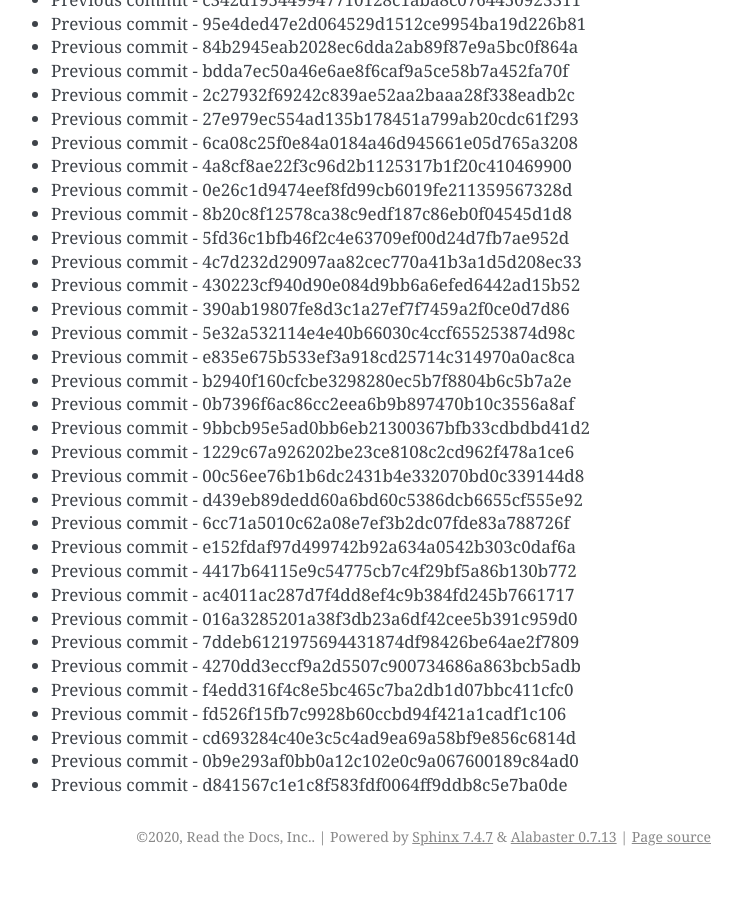
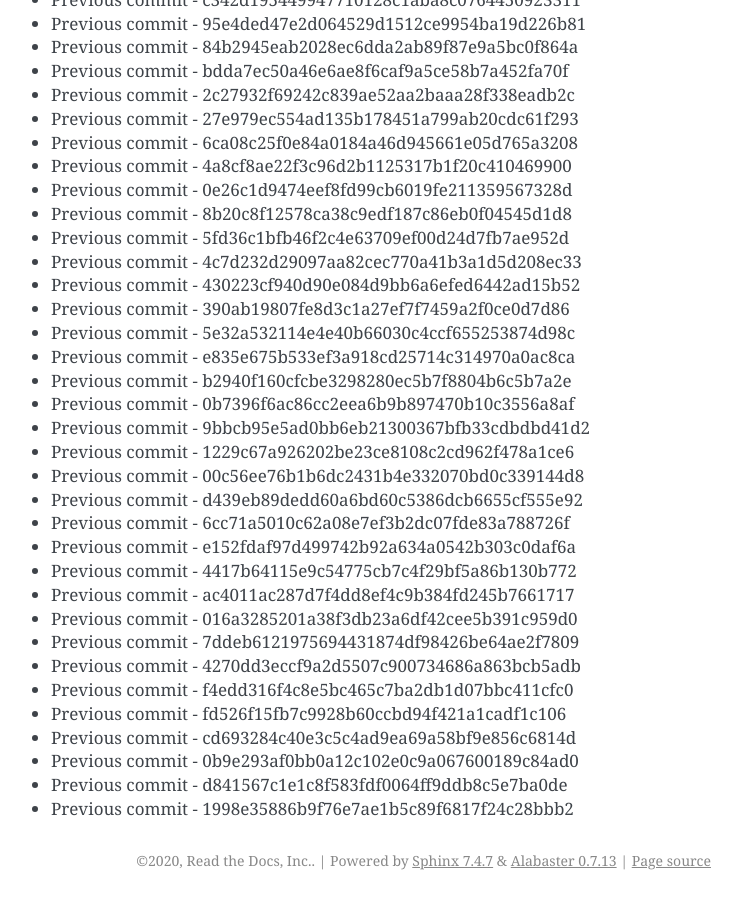
Before and after one commit to readthedocs/rtd-git-stresstest, a Sphinx documentation site: the page built from docs/updates.rst, in a window 1280 px wide and 900 px high, scrolled down 62599 px. Shown: the whole window, without its empty margins (399-1141 px from the left). Built offline with Sphinx 7.4.7, drawn with Linux system fonts in a browser that asks for light colours; before the commit the page ends 63475 px from its top, so only the background shows below that.

Commit message:
Generating commit from previous: 1998e35886b9f76e7ae1b5c89f6817f24c28bbb2

```diff
--- a/docs/updates.rst
+++ b/docs/updates.rst
@@ -2662,3 +2662,4 @@ It can be tested for any performance characteristics.
 * Previous commit - cd693284c40e3c5c4ad9ea69a58bf9e856c6814d
 * Previous commit - 0b9e293af0bb0a12c102e0c9a067600189c84ad0
 * Previous commit - d841567c1e1c8f583fdf0064ff9ddb8c5e7ba0de
+* Previous commit - 1998e35886b9f76e7ae1b5c89f6817f24c28bbb2
```
